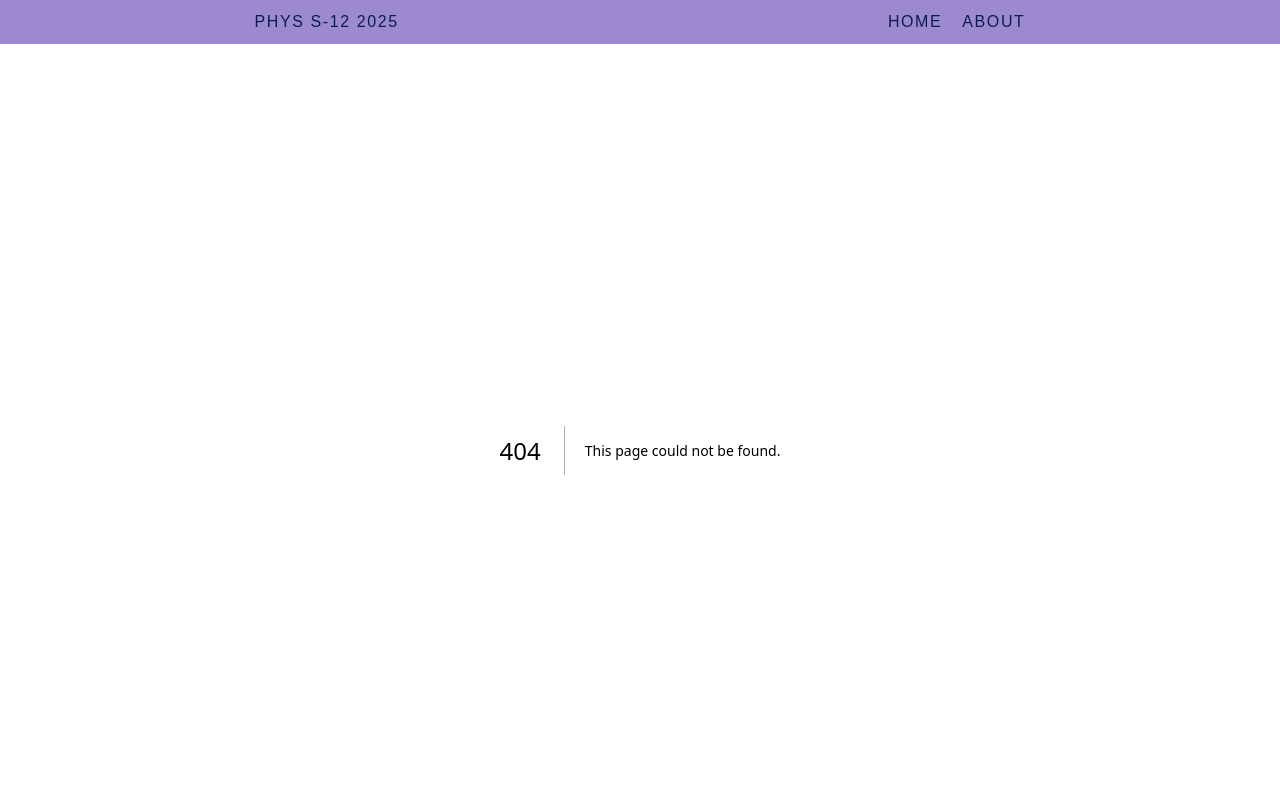
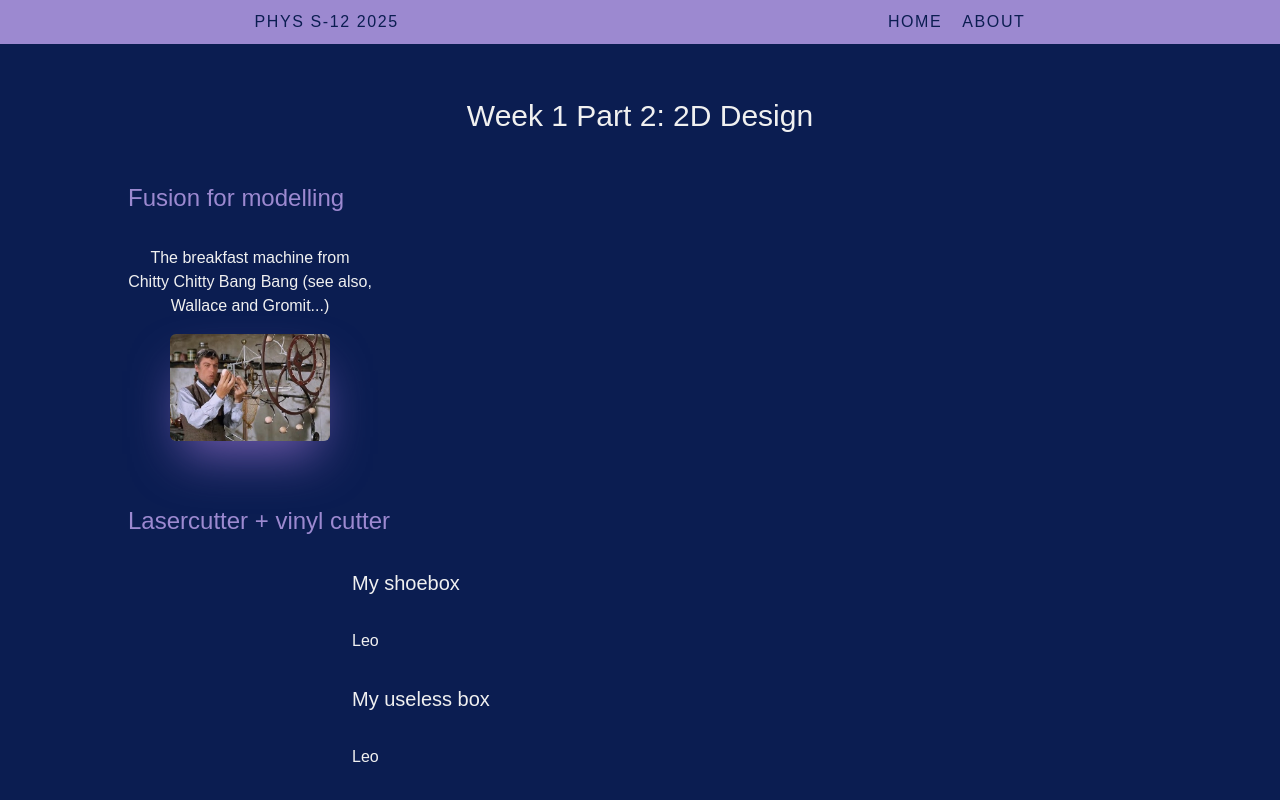
Before and after one commit to leogilmour/digi-fab, a Next.js app: page /02-something in a window 1280 px wide. Before the commit this address had no page. Shown: the top 800 px of the page. Built offline with nearby package versions, Linux system fonts and the light colour scheme.

Commit message:
initial week 2 write up

```diff
--- a/app/01-intro/page.tsx
+++ b/app/01-intro/page.tsx
@@ -1,39 +1,7 @@
 "use client";
 
-import Image from "next/image";
-import { JSX } from "react";
-
-function Grid({ children }: { children: JSX.Element[] }) {
-  return (
-    <ul className="grid grid-cols-1 gap-4 sm:grid-cols-2 md:grid-cols-3 lg:grid-cols-4">
-      {children}
-    </ul>
-  );
-}
-
-function ItemContainer({
-  children,
-}: {
-  children: string | JSX.Element | (string | JSX.Element)[];
-}) {
-  return (
-    <li className="max-w-xs justify-center justify-items-center gap-4 text-center align-top">
-      {children}
-    </li>
-  );
-}
-
-function StyledImage({ src, alt }: { src: string; alt: string }) {
-  return (
-    <Image
-      src={src}
-      alt={alt}
-      width={160}
-      height={160}
-      className="shadow-df-shade mt-4 rounded-md shadow-2xl"
-    />
-  );
-}
+import { Grid, ItemContainer } from "../../components/gridStuff";
+import { PlainSmallImage } from "../../components/images";
 
 export default function Page() {
   return (
@@ -48,14 +16,14 @@ export default function Page() {
         <ItemContainer>
           The breakfast machine from Chitty Chitty Bang Bang (see also, Wallace
           and Gromit...)
-          <StyledImage
+          <PlainSmallImage
             src="/chitty-bang.jpeg"
             alt="The breakfast machine scene from the film"
           />
         </ItemContainer>
         <ItemContainer>
           Iris van Herpen
-          <StyledImage
+          <PlainSmallImage
             src="/iris-van-herpen.gif"
             alt="gif of Iris V H moving outfit on catwalk"
           />
@@ -63,21 +31,21 @@ export default function Page() {
 
         <ItemContainer>
           This floating table...
-          <StyledImage
+          <PlainSmallImage
             src="/floating-table.png"
             alt="floating table with tension instead of legs"
           />
         </ItemContainer>
         <ItemContainer>
           The carousel display for Fabergé eggs... Fabergé eggs in general
-          <StyledImage
+          <PlainSmallImage
             src="/carousel.gif"
             alt="A carousel that turns with necklaces hanging instead of animals"
           />
         </ItemContainer>
         <ItemContainer>
           Robot wars
-          <StyledImage src="/robot-wars.gif" alt="robot wars spin attack" />
+          <PlainSmallImage src="/robot-wars.gif" alt="robot wars spin attack" />
         </ItemContainer>
         <ItemContainer>
           Simone Giertz of course...
@@ -145,7 +113,10 @@ export default function Page() {
           milk in a tiny thermos flask. It would be cool if a little robot arm
           opened the flask and poured in the milk too 🥛🐄.
         </p>
-        <Image src={"/goblin-teasmade.jpg"} alt={"A Goblin Teasmade"} />
+        <PlainSmallImage
+          src={"/goblin-teasmade.jpg"}
+          alt={"A Goblin Teasmade"}
+        />
       </div>
     </div>
   );
--- /dev/null
+++ b/app/02-something/page.tsx
@@ -0,0 +1,38 @@
+"use client";
+
+import { Grid, ItemContainer } from "../../components/gridStuff";
+import { PlainSmallImage } from "../../components/images";
+
+export default function Page() {
+  return (
+    <div className="p-2 px-8 py-8 pb-16 sm:px-32">
+      <h1 className="my-4 mb-12 text-center text-3xl">
+        Week 1 Part 2: 2D Design
+      </h1>
+      <h3 className="text-df-shade-lighter mb-8 text-2xl">
+        Fusion for modelling
+      </h3>
+      <Grid>
+        <ItemContainer>
+          The breakfast machine from Chitty Chitty Bang Bang (see also, Wallace
+          and Gromit...)
+          <PlainSmallImage
+            src="/chitty-bang.jpeg"
+            alt="The breakfast machine scene from the film"
+          />
+        </ItemContainer>
+      </Grid>
+      <h3 className="text-df-shade-lighter my-8 mt-16 text-2xl">
+        Lasercutter + vinyl cutter
+      </h3>
+      <div className="m-auto max-w-xl">
+        <h4 className="my-8 text-xl">My shoebox</h4>
+        <p>Leo</p>
+      </div>
+      <div className="m-auto max-w-xl">
+        <h4 className="my-8 text-xl">My useless box</h4>
+        <p>Leo</p>
+      </div>
+    </div>
+  );
+}
--- /dev/null
+++ b/components/gridStuff.tsx
@@ -0,0 +1,21 @@
+import { JSX } from "react";
+
+export function Grid({ children }: { children: JSX.Element | JSX.Element[] }) {
+  return (
+    <ul className="grid grid-cols-1 gap-4 sm:grid-cols-2 md:grid-cols-3 lg:grid-cols-4">
+      {children}
+    </ul>
+  );
+}
+
+export function ItemContainer({
+  children,
+}: {
+  children: string | JSX.Element | (string | JSX.Element)[];
+}) {
+  return (
+    <li className="max-w-xs justify-center justify-items-center gap-4 text-center align-top">
+      {children}
+    </li>
+  );
+}
--- /dev/null
+++ b/components/images.tsx
@@ -0,0 +1,13 @@
+import Image from "next/image";
+
+export function PlainSmallImage({ src, alt }: { src: string; alt: string }) {
+  return (
+    <Image
+      src={src}
+      alt={alt}
+      width={160}
+      height={160}
+      className="shadow-df-shade mt-4 rounded-md shadow-2xl"
+    />
+  );
+}
```
